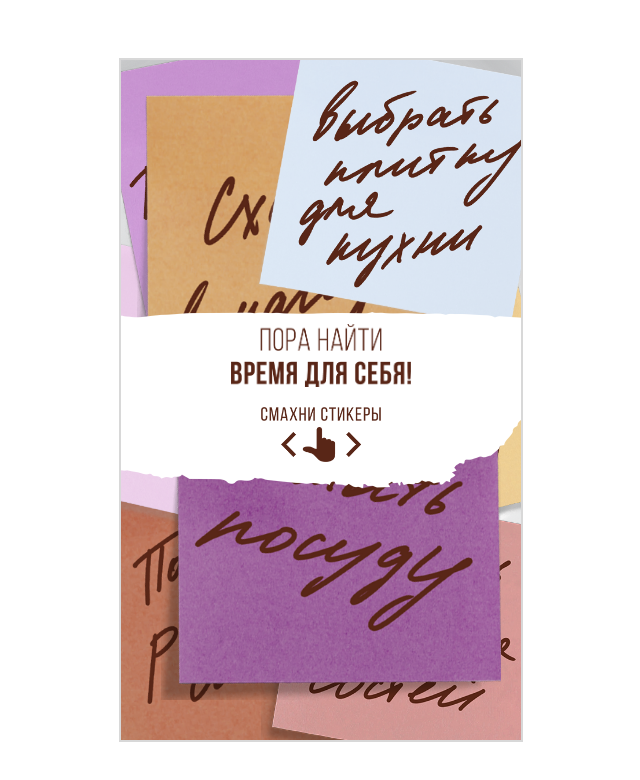
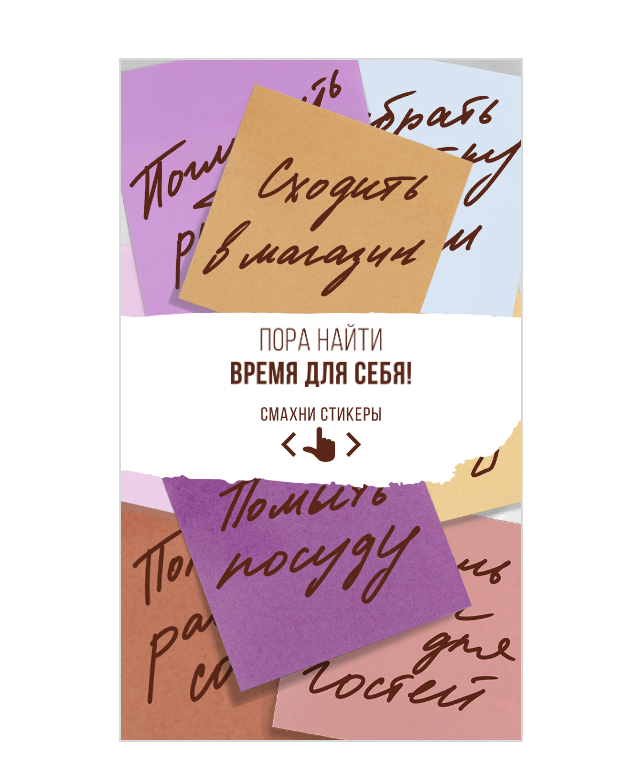
Before and after one commit to krav559108/-redllamaTest.github.io, a Vue app: page / in a window 1280 px wide. Shown: the top 780 px of the page, without its empty margins (319-959 px from the left). Built offline with nearby package versions, Linux system fonts and the light colour scheme.

Commit message:
test with rotate

```diff
--- a/src/components/FrontLayer.vue
+++ b/src/components/FrontLayer.vue
@@ -12,22 +12,30 @@
       @v-touch="clickedOutside"
       ref="frontContainer"
     >
+
+    <!-- Сходить в магазин  -->
       <img
-        class="Group_2 sticker85"
+        class="Group_2"
         src="../assets/Group-2.png"
         :style="{ transform: `translateX(${position}px)` }"
         ref="rect1"
         @mousedown="handleMouseDown"
         @touchstart="handleTouchStart"
       />
+
+
+      <!-- Помыть посуду  -->
       <img
-        class="Group_5 sticker85"
+        class="Group_5"
         src="../assets/Group-5.png"
         :style="{ transform: `translateX(${position}px)` }"
         ref="rect2"
         @mousedown="handleMouseDown"
         @touchstart="handleTouchStart"
       />
+
+
+      <!-- Погладить рубашки  -->
       <img
         class="Group_9 sticker70"
         src="../assets/Group-9.png"
@@ -36,6 +44,9 @@
         @mousedown="handleMouseDown"
         @touchstart="handleTouchStart"
       />
+
+
+      <!-- Выбрать плитку для кухни  -->
       <img
         class="Group_3 sticker80"
         src="../assets/Group-3.png"
@@ -44,6 +55,9 @@
         @mousedown="handleMouseDown"
         @touchstart="handleTouchStart"
       />
+
+
+      <!-- Доделать отчет после работы -->
       <img
         class="Group_4 sticker60"
         src="../assets/Group-4.png"
@@ -52,6 +66,9 @@
         @mousedown="handleMouseDown"
         @touchstart="handleTouchStart"
       />
+
+
+      <!-- Заехать на почту  -->
       <img
         class="Group_8 sticker60"
         src="../assets/Group-8.png"
@@ -60,6 +77,9 @@
         @mousedown="handleMouseDown"
         @touchstart="handleTouchStart"
       />
+
+
+      <!-- Испечь пирог для гостей  -->
       <img
         class="Group_6 sticker65"
         src="../assets/Group-6.png"
@@ -68,6 +88,9 @@
         @mousedown="handleMouseDown"
         @touchstart="handleTouchStart"
       />
+
+
+      <!-- Полить растения соседей  -->
       <img
         class="Group_7 sticker80"
         src="../assets/Group-7.png"
@@ -246,17 +269,21 @@ img {
   height: 100%;
   z-index: 19;
 }
+.Group_2 {
+  position: absolute;
+  left: 20%;
+  top: 8%;
+  z-index: 17;
+  rotate: 20deg;
+  width: 60%;
+}
 .Group_5 {
   position: absolute;
-  left: 10%;
-  bottom: 6%;
+  left: 15%;
+  bottom: 10%;
   z-index: 18;
-}
-.Group_2 {
-  position: absolute;
-  left: 4%;
-  top: 5%;
-  z-index: 17;
+  width: 65%;
+  rotate: -20deg;
 }
 .Group_9 {
   position: absolute;
@@ -267,7 +294,7 @@ img {
 .Group_3 {
   position: absolute;
   right: 0;
-  z-index: inherit;
+  z-index: 15;
 }
 .Group_4 {
   position: absolute;
```
Also changed, not shown: 1 other file (tests, documents, lock files or other folders).
